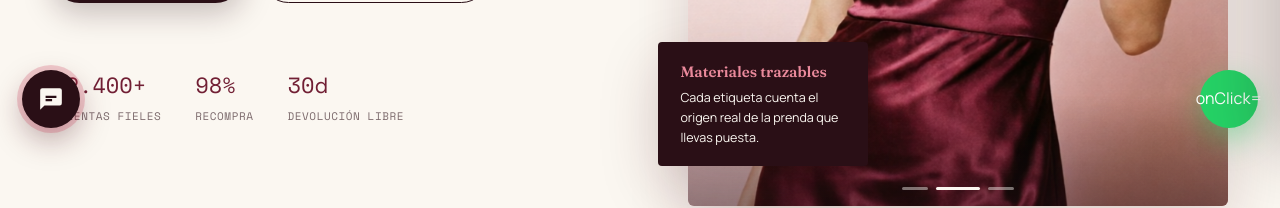
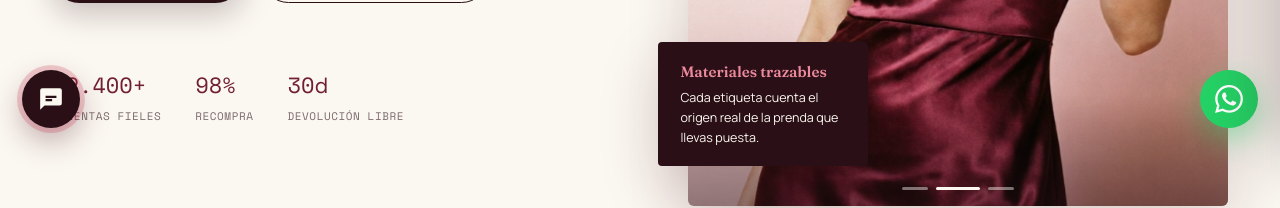
Before and after one commit to jpgarcias79/vanity-store, a Next.js app: page / in a window 1280 px wide. Shown: the part 650-858 px from the top of the page. Built offline with nearby package versions, Linux system fonts and the light colour scheme.

Commit message:
Fix WhatsAppFloat: onClick dentro de la etiqueta

```diff
--- a/components/WhatsAppFloat.jsx
+++ b/components/WhatsAppFloat.jsx
@@ -1,6 +1,7 @@
 'use client'
+
+import { config } from '@/lib/config'
 import { track } from '@/lib/analytics'
-import { config } from '@/lib/config'
 
 export default function WhatsAppFloat() {
   const message = encodeURIComponent(
@@ -9,8 +10,14 @@ export default function WhatsAppFloat() {
   const url = `https://wa.me/${config.whatsapp}?text=${message}`
 
   return (
-    <a href={url} target="_blank" rel="noreferrer" className="wa-float" aria-label="Chatear por WhatsApp">
+    <a
+      href={url}
+      target="_blank"
+      rel="noreferrer"
+      className="wa-float"
+      aria-label="Chatear por WhatsApp"
       onClick={() => track('whatsapp_click', { origen: 'boton_flotante' })}
+    >
       <span className="wa-pulse" />
       <svg viewBox="0 0 24 24" fill="currentColor" className="wa-icon">
         <path d="M17.472 14.382c-.297-.149-1.758-.867-2.03-.967-.273-.099-.471-.148-.67.15-.197.297-.767.966-.94 1.164-.173.199-.347.223-.644.075-.297-.15-1.255-.463-2.39-1.475-.883-.788-1.48-1.761-1.653-2.059-.173-.297-.018-.458.13-.606.134-.133.298-.347.446-.52.149-.174.198-.298.298-.497.099-.198.05-.371-.025-.52-.075-.149-.669-1.612-.916-2.207-.242-.579-.487-.5-.669-.51-.173-.008-.371-.01-.57-.01-.198 0-.52.074-.792.372-.272.297-1.04 1.016-1.04 2.479 0 1.462 1.065 2.875 1.213 3.074.149.198 2.096 3.2 5.077 4.487.709.306 1.262.489 1.694.625.712.227 1.36.195 1.871.118.571-.085 1.758-.719 2.006-1.413.248-.694.248-1.289.173-1.413-.074-.124-.272-.198-.57-.347m-5.421 7.403h-.004a9.87 9.87 0 01-5.031-1.378l-.361-.214-3.741.982.998-3.648-.235-.374a9.86 9.86 0 01-1.51-5.26c.001-5.45 4.436-9.884 9.888-9.884 2.64 0 5.122 1.03 6.988 2.898a9.825 9.825 0 012.893 6.994c-.003 5.45-4.437 9.884-9.885 9.884m8.413-18.297A11.815 11.815 0 0012.05 0C5.495 0 .16 5.335.157 11.892c0 2.096.547 4.142 1.588 5.945L.057 24l6.305-1.654a11.882 11.882 0 005.683 1.448h.005c6.554 0 11.89-5.335 11.893-11.893a11.821 11.821 0 00-3.48-8.413Z" />
```
